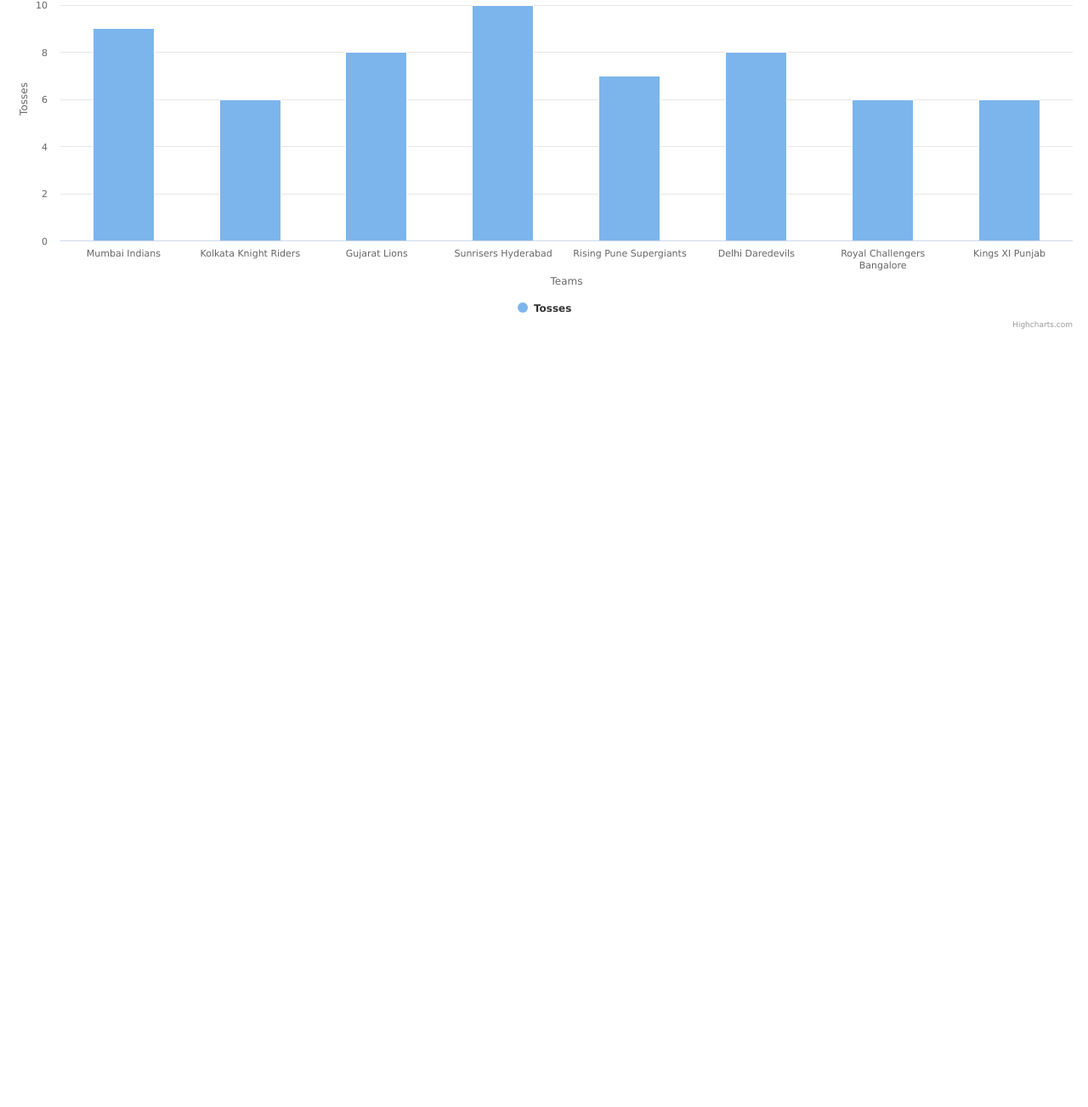
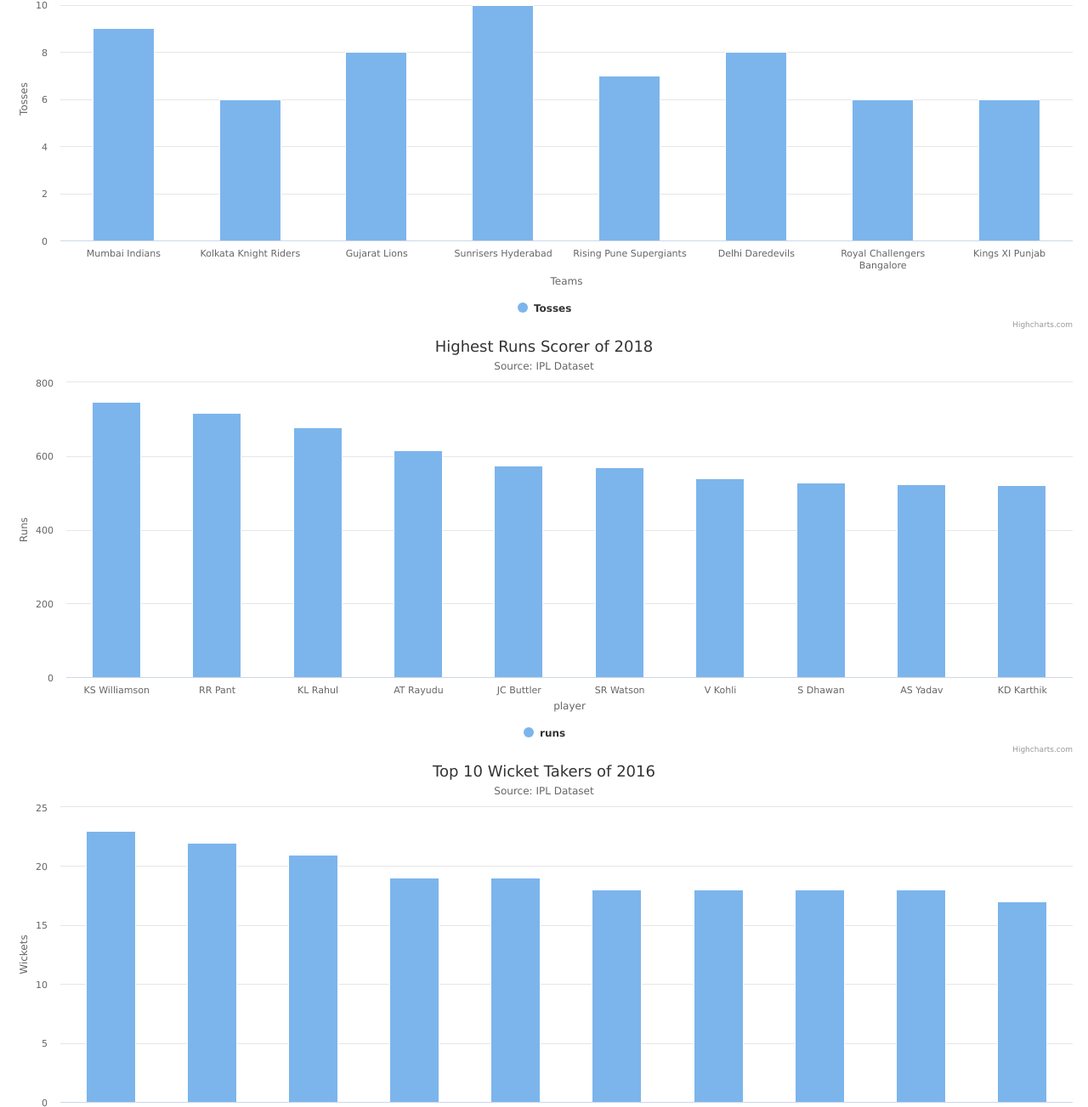
Before and after one commit to AbhishekRudreGowda/1, a website: page public/index.html in a window 1280 px wide. Shown: the part 4111-5414 px from the top of the page at 85% size. Before the commit the page ends 4509 px from the top, so only its background shows below. Drawn offline with nearby package versions, Linux system fonts and the light colour scheme.

Commit message:
Final Commits

```diff
--- a/public/app.js
+++ b/public/app.js
@@ -124,6 +124,8 @@
   visualizeMostManOfMatches(data.mostManOfTheMatches);
   visualizeWinsPerVenue(data.winsPerVenue, data.winsByAllTeams);
   visualizeTosses(data.tosses)
+  visualizeHighestRunsScorer(data.highestRunsScorer)
+  visualizeHighestWicketTakers(data.highestWicketTakers)
   return;
 }
 
@@ -407,3 +409,79 @@
     ]
   });
 }
+
+function visualizeHighestRunsScorer(highestRunsScorer) {
+  const seriesData = [];
+  for (let player in highestRunsScorer) {
+    seriesData.push([player, highestRunsScorer[player]]);
+  }
+
+  Highcharts.chart("container_710", {
+    chart: {
+      type: "column"
+    },
+    title: {
+      text: "Highest Runs Scorer of 2018"
+    },
+    subtitle: {
+      text:
+        'Source: <a href="https://www.kaggle.com/nowke9/ipldata/data">IPL Dataset</a>'
+    },
+    xAxis: {
+      title: {
+        text: "player"
+      },
+      type: "category"
+    },
+    yAxis: {
+      min: 0,
+      title: {
+        text: "Runs"
+      }
+    },
+    series: [
+      {
+        name: "runs",
+        data: seriesData
+      }
+    ]
+  });
+}
+
+function visualizeHighestWicketTakers(highestWicketTakers) {
+  const seriesData = [];
+  for (let player in highestWicketTakers) {
+    seriesData.push([player, highestWicketTakers[player]]);
+  }
+
+  Highcharts.chart("container_810", {
+    chart: {
+      type: "column"
+    },
+    title: {
+      text: "Top 10 Wicket Takers of 2016"
+    },
+    subtitle: {
+      text:
+        'Source: <a href="https://www.kaggle.com/nowke9/ipldata/data">IPL Dataset</a>'
+    },
+    xAxis: {
+      title: {
+        text: "players"
+      },
+      type: "category"
+    },
+    yAxis: {
+      min: 0,
+      title: {
+        text: "Wickets"
+      }
+    },
+    series: [
+      {
+        name: "wicket",
+        data: seriesData
+      }
+    ]
+  });
+}
--- a/public/index.html
+++ b/public/index.html
@@ -29,6 +29,9 @@
   <div id="container_5" style="min-width: 300px; height: 500px;"></div>
   <div id="container_6" style="min-width: 300px; height: 750px;"></div>
   <div id="container_102" style="min-width: 300px; height: 500px;"></div>
+  <div id="container_710" style="min-width: 300px; height: 500px;"></div>
+  <div id="container_810" style="min-width: 300px; height: 500px;"></div>
+
 
   <script src="https://code.highcharts.com/highcharts.js"></script>
   <script src="./app.js"> </script>
```
Also changed, not shown: index.js (+9 -0 lines), ipl/highestRunsScorer.js (added, +43 -0 lines), ipl/highestWicketTakers.js (added, +36 -0 lines), public/data.json (+1 -1 lines).
